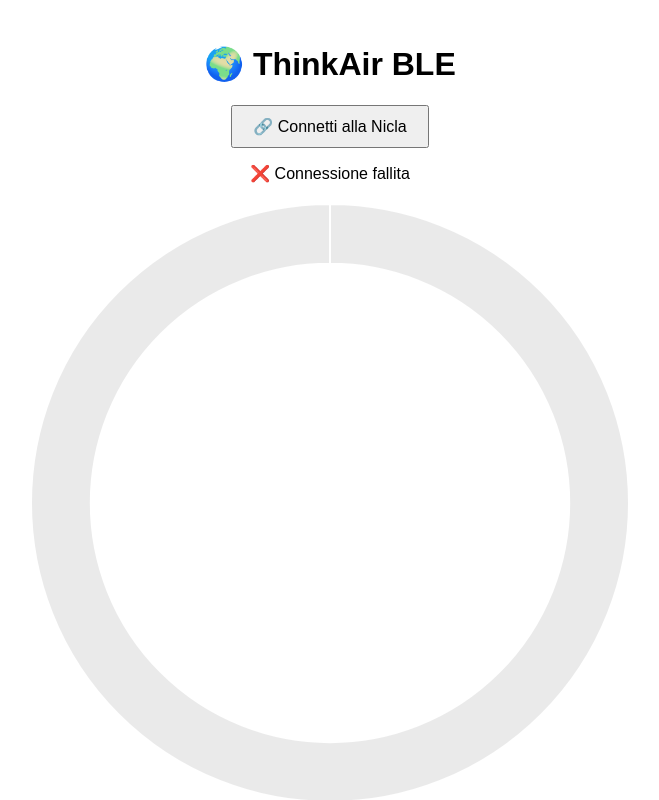
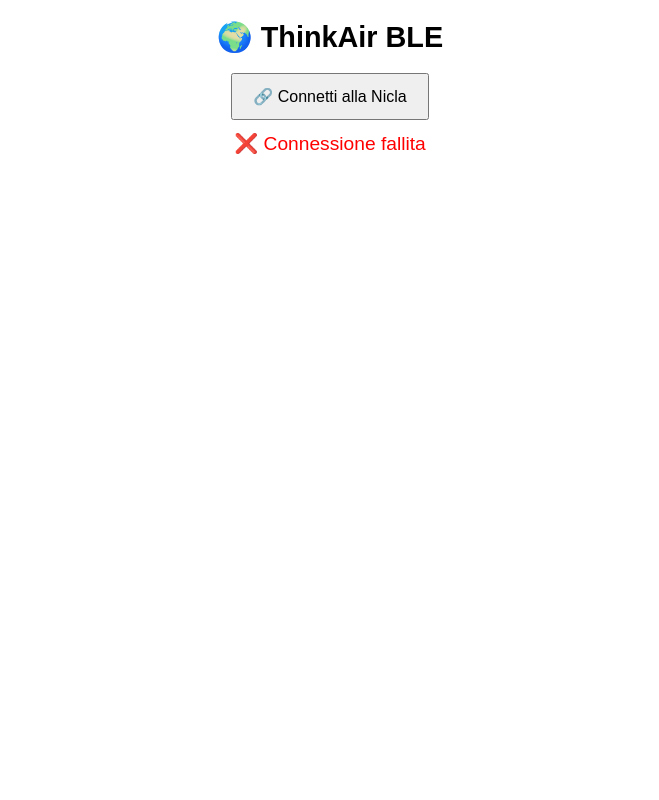
Before and after one commit to pezzaliapp/thinkair-ble, a plain HTML site: page index.html in a window 1280 px wide. Both pictures are taken after a click on the button "🔗 Connetti alla Nicla". Shown: the top 800 px of the page, without its empty margins (310-969 px from the left). Drawn offline with nearby package versions, Linux system fonts and the light colour scheme.

Commit message:
Add files via upload

```diff
--- a/app.js
+++ b/app.js
@@ -1,82 +1,65 @@
-let device, characteristic;
+let bleDevice;
+let dataCharacteristic;
 
-async function connect() {
+async function connectToDevice() {
   try {
-    document.getElementById("status").textContent = "🔄 Connessione...";
-    device = await navigator.bluetooth.requestDevice({
-      filters: [{ namePrefix: "ThinkAir" }],
-      optionalServices: ["battery_service", "device_information", "thinkair_service"]
+    document.getElementById('statusText').textContent = "⏳ Connessione in corso...";
+    bleDevice = await navigator.bluetooth.requestDevice({
+      filters: [{ name: "ThinkAir" }],
+      optionalServices: ["19b10000-e8f2-537e-4f6c-d104768a1214"]
     });
 
-    const server = await device.gatt.connect();
-    const service = await server.getPrimaryService("thinkair_service");
-    characteristic = await service.getCharacteristic("thinkair_characteristic");
+    const server = await bleDevice.gatt.connect();
+    const service = await server.getPrimaryService("19b10000-e8f2-537e-4f6c-d104768a1214");
+    dataCharacteristic = await service.getCharacteristic("19b10001-e8f2-537e-4f6c-d104768a1214");
 
-    document.getElementById("status").textContent = "✅ Connesso";
-    startReading();
+    dataCharacteristic.startNotifications();
+    dataCharacteristic.addEventListener("characteristicvaluechanged", handleData);
+
+    document.getElementById('statusText').textContent = "✅ Connesso a ThinkAir!";
   } catch (error) {
-    document.getElementById("status").textContent = "❌ Connessione fallita";
+    document.getElementById('statusText').textContent = "❌ Connessione fallita";
     console.error(error);
   }
 }
 
-function startReading() {
-  characteristic.startNotifications().then(() => {
-    characteristic.addEventListener('characteristicvaluechanged', handleData);
-  });
+function handleData(event) {
+  const value = new TextDecoder().decode(event.target.value);
+  try {
+    const json = JSON.parse(value);
+    const temperature = parseFloat(json.T);
+    updateGauge(temperature);
+  } catch (err) {
+    console.error("Errore parsing JSON:", err);
+  }
 }
 
-let gaugeChart, barChart;
-window.onload = function () {
-  const gaugeCtx = document.getElementById("gauge").getContext("2d");
-  const barCtx = document.getElementById("barChart").getContext("2d");
-
-  gaugeChart = new Chart(gaugeCtx, {
+let tempChart;
+function updateGauge(value) {
+  if (!tempChart) {
+    const ctx = document.getElementById('tempGauge').getContext('2d');
+    tempChart = new Chart(ctx, {
       type: 'doughnut',
       data: {
-      labels: ["Temperatura", "Resto"],
-      datasets: [{ data: [0, 100], backgroundColor: ["#007BFF", "#eaeaea"] }]
+        labels: ['Temperatura'],
+        datasets: [{
+          label: 'Temperatura (°C)',
+          data: [value, 50 - value],
+          backgroundColor: ['#36A2EB', '#DDDDDD'],
+          borderWidth: 1
+        }]
       },
       options: {
-      cutout: '80%%',
+        cutout: '80%',
         plugins: {
           tooltip: { enabled: false },
           legend: { display: false }
         }
       }
     });
-
-  barChart = new Chart(barCtx, {
-    type: 'bar',
-    data: {
-      labels: ["Temp", "Umidità", "Pressione", "TVOC"],
-      datasets: [{
-        label: "Valori ambientali",
-        data: [0, 0, 0, 0],
-        backgroundColor: "#007BFF"
-      }]
-    },
-    options: {
-      scales: { y: { beginAtZero: true } }
-    }
-  });
-};
-
-function handleData(event) {
-  const value = new TextDecoder().decode(event.target.value);
-  try {
-    const json = JSON.parse(value);
-    const temp = parseFloat(json.T);
-    const hum = parseFloat(json.H);
-    const pres = parseFloat(json.P);
-    const tvoc = parseFloat(json.G) / 1000;
-
-    gaugeChart.data.datasets[0].data = [temp, 100 - temp];
-    gaugeChart.update();
-
-    barChart.data.datasets[0].data = [temp, hum, pres, tvoc];
-    barChart.update();
-  } catch (e) {
-    console.error("Errore nella lettura BLE:", e);
+  } else {
+    tempChart.data.datasets[0].data[0] = value;
+    tempChart.data.datasets[0].data[1] = 50 - value;
+    tempChart.update();
   }
 }
--- a/index.html
+++ b/index.html
@@ -2,25 +2,44 @@
 <html lang="it">
 <head>
   <meta charset="UTF-8" />
-  <meta name="viewport" content="width=device-width, initial-scale=1.0" />
+  <meta name="viewport" content="width=device-width, initial-scale=1.0"/>
   <title>ThinkAir BLE</title>
-  <link rel="manifest" href="manifest.json" />
-  <script src="https://cdn.jsdelivr.net/npm/chart.js"></script>
+  <link rel="manifest" href="manifest.json">
   <style>
-    body { font-family: Arial, sans-serif; text-align: center; padding: 1em; }
-    .chart-container { width: 90%%; margin: auto; max-width: 600px; }
-    canvas { margin: 20px 0; }
-    button { padding: 10px 20px; font-size: 16px; }
+    body {
+      font-family: sans-serif;
+      text-align: center;
+      background: #fff;
+    }
+    h1 {
+      margin-top: 20px;
+      font-size: 1.8rem;
+    }
+    button {
+      padding: 12px 20px;
+      font-size: 1rem;
+      cursor: pointer;
+      margin: 10px auto;
+      display: block;
+    }
+    .status {
+      margin: 12px;
+      font-size: 1.2rem;
+      color: red;
+    }
+    #gaugeContainer {
+      width: 250px;
+      height: 250px;
+      margin: 30px auto;
+    }
   </style>
 </head>
 <body>
   <h1>🌍 ThinkAir BLE</h1>
-  <button onclick="connect()">🔗 Connetti alla Nicla</button>
-  <p id="status">In attesa di connessione...</p>
-
-  <div class="chart-container"><canvas id="gauge"></canvas></div>
-  <div class="chart-container"><canvas id="barChart"></canvas></div>
-
+  <button onclick="connectToDevice()">🔗 Connetti alla Nicla</button>
+  <div class="status" id="statusText">In attesa di connessione...</div>
+  <div id="gaugeContainer"><canvas id="tempGauge"></canvas></div>
+  <script src="https://cdn.jsdelivr.net/npm/chart.js"></script>
   <script src="app.js"></script>
 </body>
 </html>
```
Lines whose indentation alone changed are shown as unchanged.
